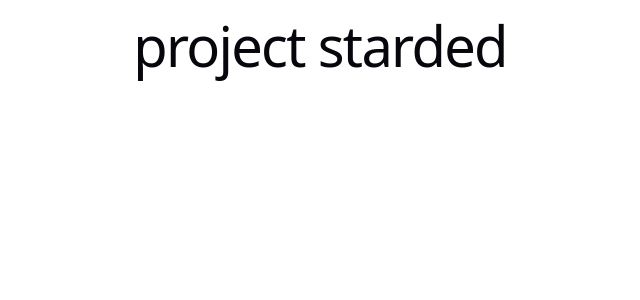
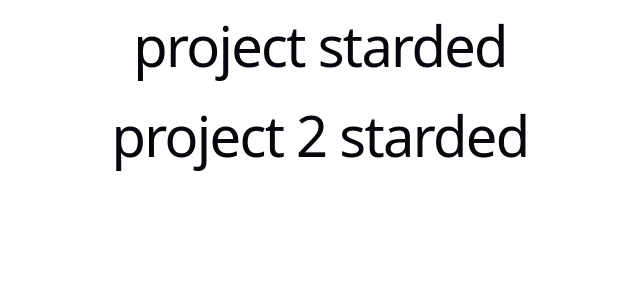
Before and after one commit to Manthan346/cii-backend, a React (Vite) app in the folder frontend/CII-ERP/: page / in a window 1280 px wide. Shown: the top 300 px of the page, without its empty margins (320-960 px from the left). Built offline with nearby package versions, Linux system fonts and the light colour scheme.

Commit message:
project 2 added

```diff
--- a/frontend/CII-ERP/src/App.jsx
+++ b/frontend/CII-ERP/src/App.jsx
@@ -5,6 +5,7 @@ function App() {
   return (
     <>
     <h1>project starded</h1>
+    <h1>project 2 starded</h1>
     </>
   )
 
```
